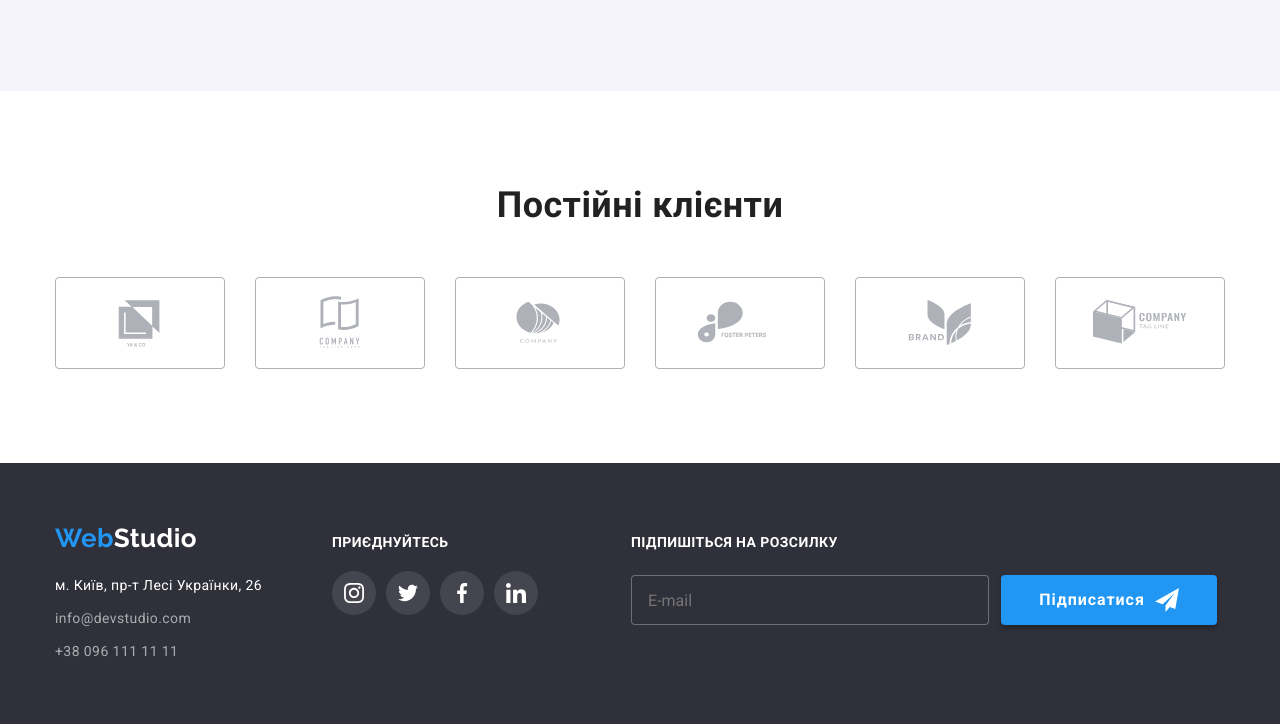
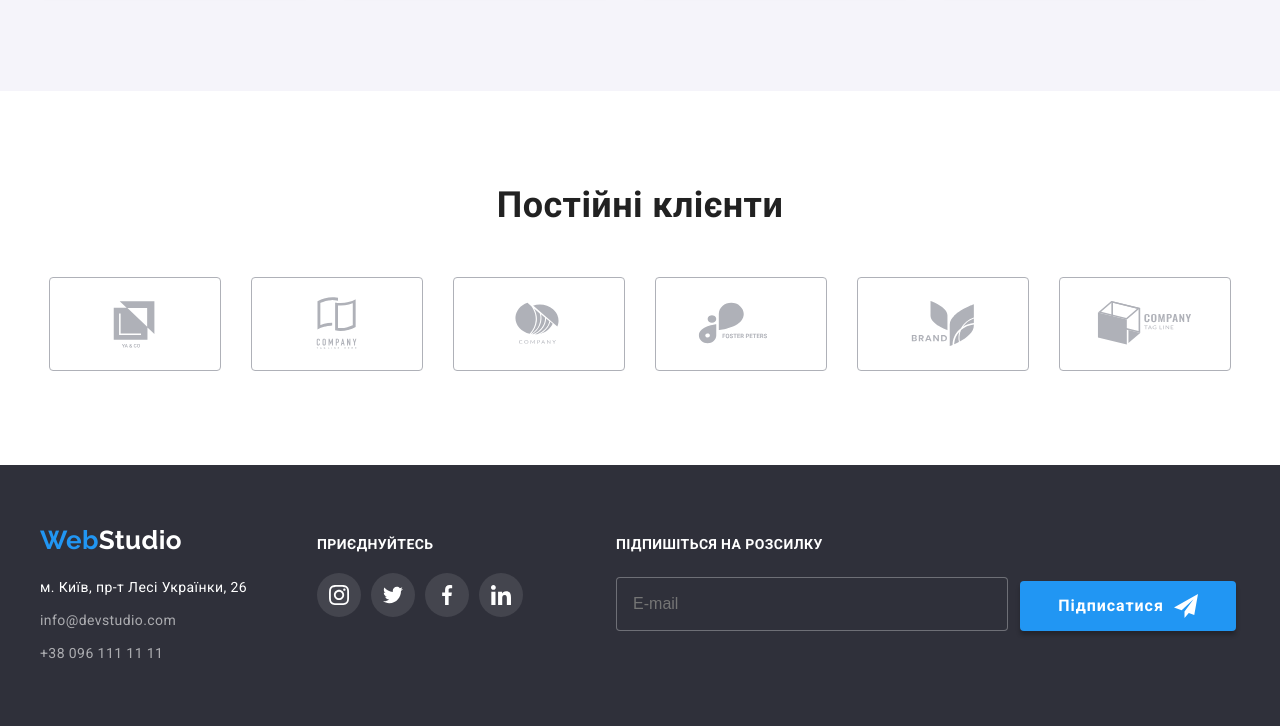
Before and after one commit to OksanaVysotska/goit-markup-hw-07, a plain HTML site: page index.html in a window 1280 px wide. Shown: the part 2225-2951 px from the top of the page. Drawn offline with nearby package versions, Linux system fonts and the light colour scheme.

Commit message:
Add normalize

```diff
--- a/index.html
+++ b/index.html
@@ -9,7 +9,9 @@
     <link rel="preconnect" href="https://fonts.gstatic.com" crossorigin>
     <link href="https://fonts.googleapis.com/css2?family=Raleway:wght@700&family=Roboto:wght@400;500;700;900&display=swap"
     rel="stylesheet">    -->
-    <link rel="stylesheet" href="https://cdnjs.cloudflare.com/ajax/libs/modern-normalize/0.6.0/modern-normalize.min.css" />
+
+    <!-- <link rel="stylesheet" href="https://cdnjs.cloudflare.com/ajax/libs/modern-normalize/0.6.0/modern-normalize.min.css" /> -->
+
     <link rel="stylesheet" href="./css/main.min.css">
 </head>
 <body>
--- /dev/null
+++ b/sass/base/_modern-normalize.scss
@@ -0,0 +1,306 @@
+/*! modern-normalize v1.1.0 | MIT License | https://github.com/sindresorhus/modern-normalize */
+
+/*
+Document
+========
+*/
+
+/**
+Use a better box model (opinionated).
+*/
+
+*,
+::before,
+::after {
+    box-sizing: border-box;
+}
+
+/**
+1. Correct the line height in all browsers.
+2. Prevent adjustments of font size after orientation changes in iOS.
+3. Use a more readable tab size (opinionated).
+*/
+
+html {
+    line-height: 1.15;
+    /* 1 */
+    -webkit-text-size-adjust: 100%;
+    /* 2 */
+    -moz-tab-size: 4;
+    /* 3 */
+    tab-size: 4;
+    /* 3 */
+}
+
+/*
+Sections
+========
+*/
+
+/**
+1. Remove the margin in all browsers.
+2. Improve consistency of default fonts in all browsers. (https://github.com/sindresorhus/modern-normalize/issues/3)
+*/
+
+body {
+    margin: 0;
+    /* 1 */
+    font-family:
+        system-ui,
+        -apple-system,
+        /* Firefox supports this but not yet `system-ui` */
+        'Segoe UI',
+        Roboto,
+        Helvetica,
+        Arial,
+        sans-serif,
+        'Apple Color Emoji',
+        'Segoe UI Emoji';
+    /* 2 */
+}
+
+/*
+Grouping content
+================
+*/
+
+/**
+1. Add the correct height in Firefox.
+2. Correct the inheritance of border color in Firefox. (https://bugzilla.mozilla.org/show_bug.cgi?id=190655)
+*/
+
+hr {
+    height: 0;
+    /* 1 */
+    color: inherit;
+    /* 2 */
+}
+
+/*
+Text-level semantics
+====================
+*/
+
+/**
+Add the correct text decoration in Chrome, Edge, and Safari.
+*/
+
+abbr[title] {
+    text-decoration: underline dotted;
+}
+
+/**
+Add the correct font weight in Edge and Safari.
+*/
+
+b,
+strong {
+    font-weight: bolder;
+}
+
+/**
+1. Improve consistency of default fonts in all browsers. (https://github.com/sindresorhus/modern-normalize/issues/3)
+2. Correct the odd 'em' font sizing in all browsers.
+*/
+
+code,
+kbd,
+samp,
+pre {
+    font-family:
+        ui-monospace,
+        SFMono-Regular,
+        Consolas,
+        'Liberation Mono',
+        Menlo,
+        monospace;
+    /* 1 */
+    font-size: 1em;
+    /* 2 */
+}
+
+/**
+Add the correct font size in all browsers.
+*/
+
+small {
+    font-size: 80%;
+}
+
+/**
+Prevent 'sub' and 'sup' elements from affecting the line height in all browsers.
+*/
+
+sub,
+sup {
+    font-size: 75%;
+    line-height: 0;
+    position: relative;
+    vertical-align: baseline;
+}
+
+sub {
+    bottom: -0.25em;
+}
+
+sup {
+    top: -0.5em;
+}
+
+/*
+Tabular data
+============
+*/
+
+/**
+1. Remove text indentation from table contents in Chrome and Safari. (https://bugs.chromium.org/p/chromium/issues/detail?id=999088, https://bugs.webkit.org/show_bug.cgi?id=201297)
+2. Correct table border color inheritance in Chrome and Safari. (https://bugs.chromium.org/p/chromium/issues/detail?id=935729, https://bugs.webkit.org/show_bug.cgi?id=195016)
+*/
+
+table {
+    text-indent: 0;
+    /* 1 */
+    border-color: inherit;
+    /* 2 */
+}
+
+/*
+Forms
+=====
+*/
+
+/**
+1. Change the font styles in all browsers.
+2. Remove the margin in Firefox and Safari.
+*/
+
+button,
+input,
+optgroup,
+select,
+textarea {
+    font-family: inherit;
+    /* 1 */
+    font-size: 100%;
+    /* 1 */
+    line-height: 1.15;
+    /* 1 */
+    margin: 0;
+    /* 2 */
+}
+
+/**
+Remove the inheritance of text transform in Edge and Firefox.
+*/
+
+button,
+select {
+    text-transform: none;
+}
+
+/**
+Correct the inability to style clickable types in iOS and Safari.
+*/
+
+button,
+[type='button'],
+[type='reset'],
+[type='submit'] {
+    -webkit-appearance: button;
+}
+
+/**
+Remove the inner border and padding in Firefox.
+*/
+
+::-moz-focus-inner {
+    border-style: none;
+    padding: 0;
+}
+
+/**
+Restore the focus styles unset by the previous rule.
+*/
+
+:-moz-focusring {
+    outline: 1px dotted ButtonText;
+}
+
+/**
+Remove the additional ':invalid' styles in Firefox.
+See: https://github.com/mozilla/gecko-dev/blob/2f9eacd9d3d995c937b4251a5557d95d494c9be1/layout/style/res/forms.css#L728-L737
+*/
+
+:-moz-ui-invalid {
+    box-shadow: none;
+}
+
+/**
+Remove the padding so developers are not caught out when they zero out 'fieldset' elements in all browsers.
+*/
+
+legend {
+    padding: 0;
+}
+
+/**
+Add the correct vertical alignment in Chrome and Firefox.
+*/
+
+progress {
+    vertical-align: baseline;
+}
+
+/**
+Correct the cursor style of increment and decrement buttons in Safari.
+*/
+
+::-webkit-inner-spin-button,
+::-webkit-outer-spin-button {
+    height: auto;
+}
+
+/**
+1. Correct the odd appearance in Chrome and Safari.
+2. Correct the outline style in Safari.
+*/
+
+[type='search'] {
+    -webkit-appearance: textfield;
+    /* 1 */
+    outline-offset: -2px;
+    /* 2 */
+}
+
+/**
+Remove the inner padding in Chrome and Safari on macOS.
+*/
+
+::-webkit-search-decoration {
+    -webkit-appearance: none;
+}
+
+/**
+1. Correct the inability to style clickable types in iOS and Safari.
+2. Change font properties to 'inherit' in Safari.
+*/
+
+::-webkit-file-upload-button {
+    -webkit-appearance: button;
+    /* 1 */
+    font: inherit;
+    /* 2 */
+}
+
+/*
+Interactive
+===========
+*/
+
+/*
+Add the correct display in Chrome and Safari.
+*/
+
+summary {
+    display: list-item;
+}
--- a/sass/main.scss
+++ b/sass/main.scss
@@ -1,3 +1,4 @@
+@import "./base/modern-normalize";
 @import "./base/fonts";
 @import "./utils/vars";
 @import "./utils/comon";
```
Also changed, not shown: portfolio.html (+2 -1 lines).
